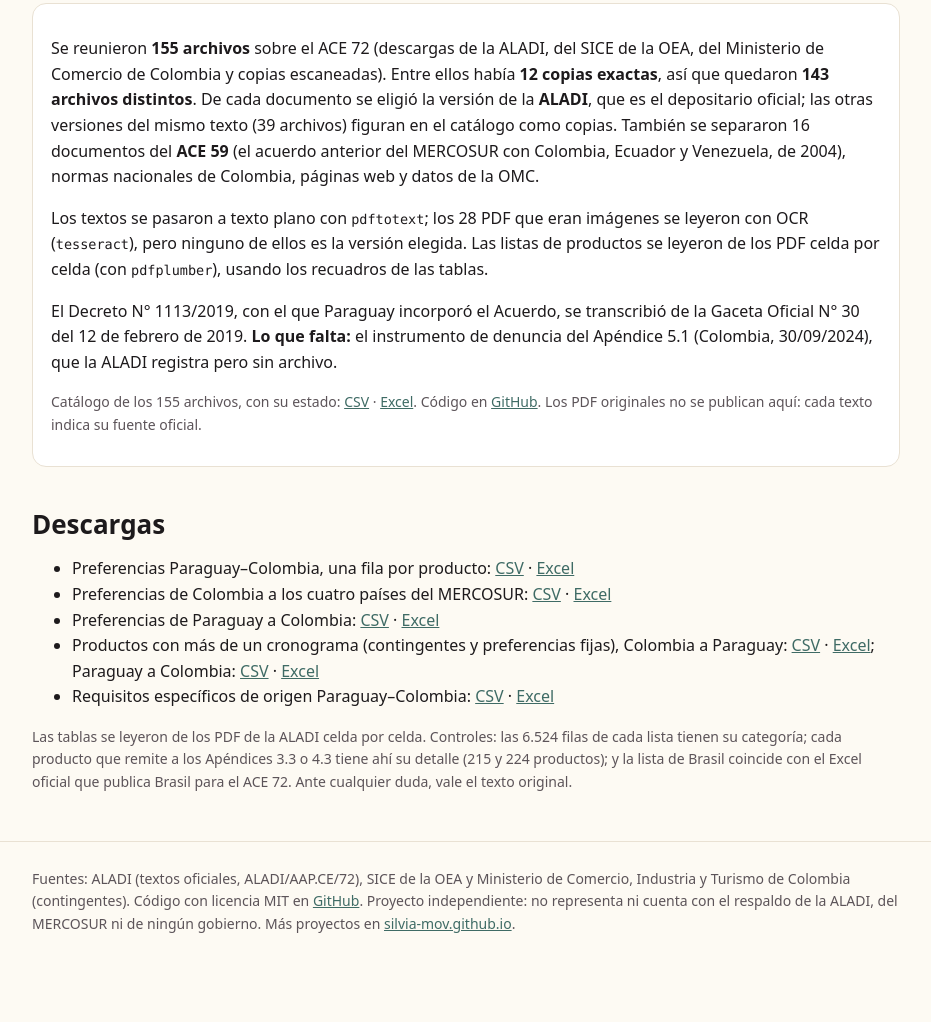
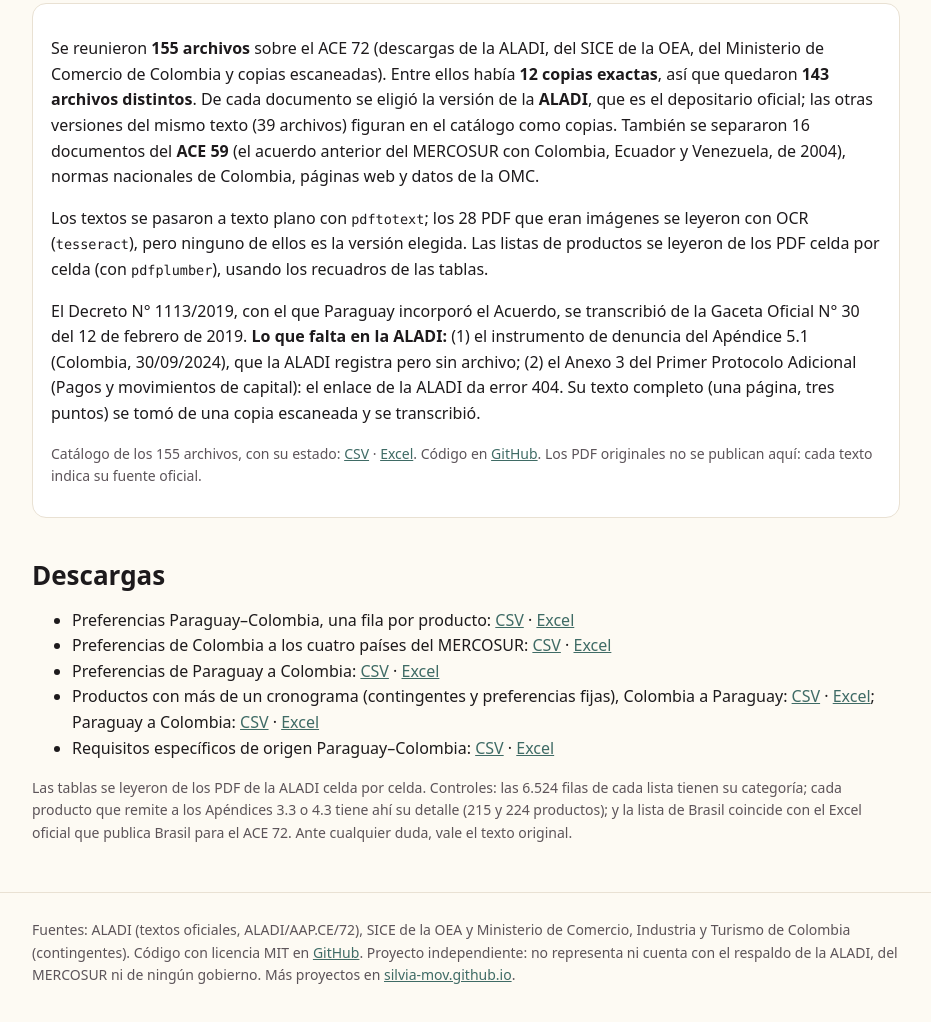
Before and after one commit to silvia-mov/textos-acuerdos-paraguay, a plain HTML site: page docs/index.html in a window 1280 px wide. Shown: the part 7543-8565 px from the top of the page, without its empty margins (174-1105 px from the left). Before the commit the page ends 8526 px from the top, so only its background shows below. Drawn offline with Linux system fonts and the light colour scheme.

Commit message:
ACE 72: anotar el Anexo 3 del Primer Protocolo (error 404 en la ALADI, cubierto con copia escaneada)

```diff
--- a/docs/index.html
+++ b/docs/index.html
@@ -202,7 +202,7 @@ footer { margin-top:48px; padding:26px 0 48px; border-top:1px solid var(--line);
 <div class="card">
 <p>Se reunieron <b>155 archivos</b> sobre el ACE 72 (descargas de la ALADI, del SICE de la OEA, del Ministerio de Comercio de Colombia y copias escaneadas). Entre ellos había <b>12 copias exactas</b>, así que quedaron <b>143 archivos distintos</b>. De cada documento se eligió la versión de la <b>ALADI</b>, que es el depositario oficial; las otras versiones del mismo texto (39 archivos) figuran en el catálogo como copias. También se separaron 16 documentos del <b>ACE 59</b> (el acuerdo anterior del MERCOSUR con Colombia, Ecuador y Venezuela, de 2004), normas nacionales de Colombia, páginas web y datos de la OMC.</p>
 <p>Los textos se pasaron a texto plano con <code>pdftotext</code>; los 28 PDF que eran imágenes se leyeron con OCR (<code>tesseract</code>), pero ninguno de ellos es la versión elegida. Las listas de productos se leyeron de los PDF celda por celda (con <code>pdfplumber</code>), usando los recuadros de las tablas.</p>
-<p>El Decreto N° 1113/2019, con el que Paraguay incorporó el Acuerdo, se transcribió de la Gaceta Oficial N° 30 del 12 de febrero de 2019. <b>Lo que falta:</b> el instrumento de denuncia del Apéndice 5.1 (Colombia, 30/09/2024), que la ALADI registra pero sin archivo.</p>
+<p>El Decreto N° 1113/2019, con el que Paraguay incorporó el Acuerdo, se transcribió de la Gaceta Oficial N° 30 del 12 de febrero de 2019. <b>Lo que falta en la ALADI:</b> (1) el instrumento de denuncia del Apéndice 5.1 (Colombia, 30/09/2024), que la ALADI registra pero sin archivo; (2) el Anexo 3 del Primer Protocolo Adicional (Pagos y movimientos de capital): el enlace de la ALADI da error 404. Su texto completo (una página, tres puntos) se tomó de una copia escaneada y se transcribió.</p>
 <p class="note">Catálogo de los 155 archivos, con su estado: <a href="ace72/catalogo.csv" download>CSV</a> · <a href="ace72/catalogo.xlsx" download>Excel</a>. Código en <a href="https://github.com/silvia-mov/textos-acuerdos-paraguay">GitHub</a>. Los PDF originales no se publican aquí: cada texto indica su fuente oficial.</p>
 </div>
 
```
